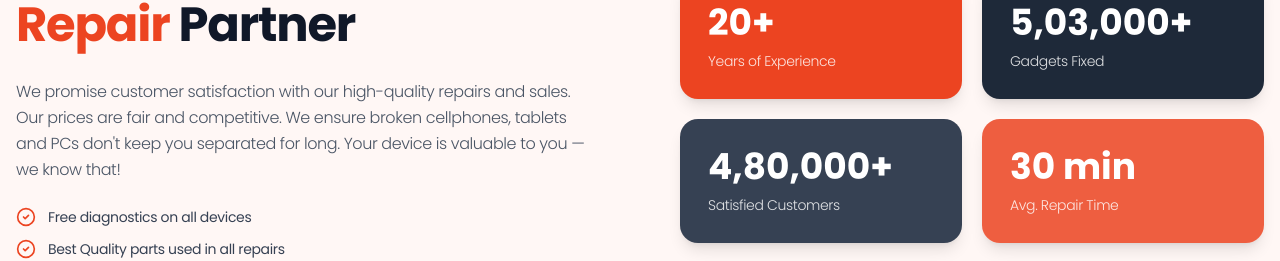
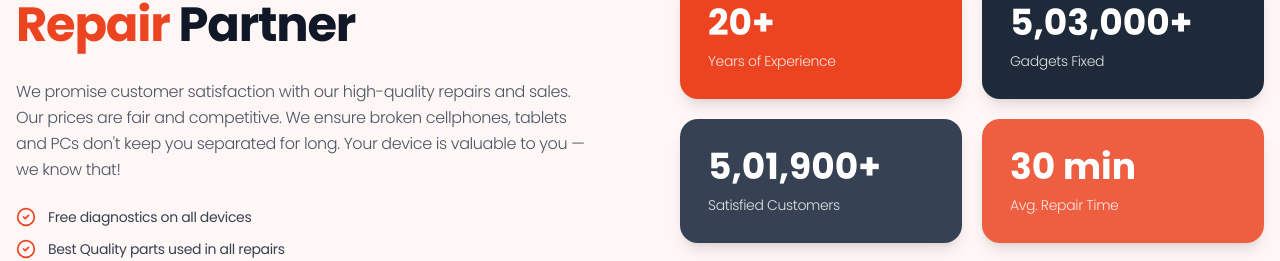
Before and after one commit to Abdullah6075/plusprotech, a React (Vite) app in the folder client/: page / in a window 1280 px wide. Shown: the part 985-1246 px from the top of the page. Built offline with nearby package versions, Linux system fonts and the light colour scheme; no server answers.

Commit message:
change customers number

```diff
--- a/client/src/components/AboutSection.jsx
+++ b/client/src/components/AboutSection.jsx
@@ -11,7 +11,7 @@ const FEATURES = [
 const STATS = [
     { value: '20+', label: 'Years of Experience', bg: 'bg-[#EC4421]' },
     { value: '5,03,000+', label: 'Gadgets Fixed', bg: 'bg-gray-800' },
-    { value: '4,80,000+', label: 'Satisfied Customers', bg: 'bg-gray-700' },
+    { value: '5,01,900+', label: 'Satisfied Customers', bg: 'bg-gray-700' },
     { value: '30 min', label: 'Avg. Repair Time', bg: 'bg-[#EC4421]/85' },
 ]
 
```
